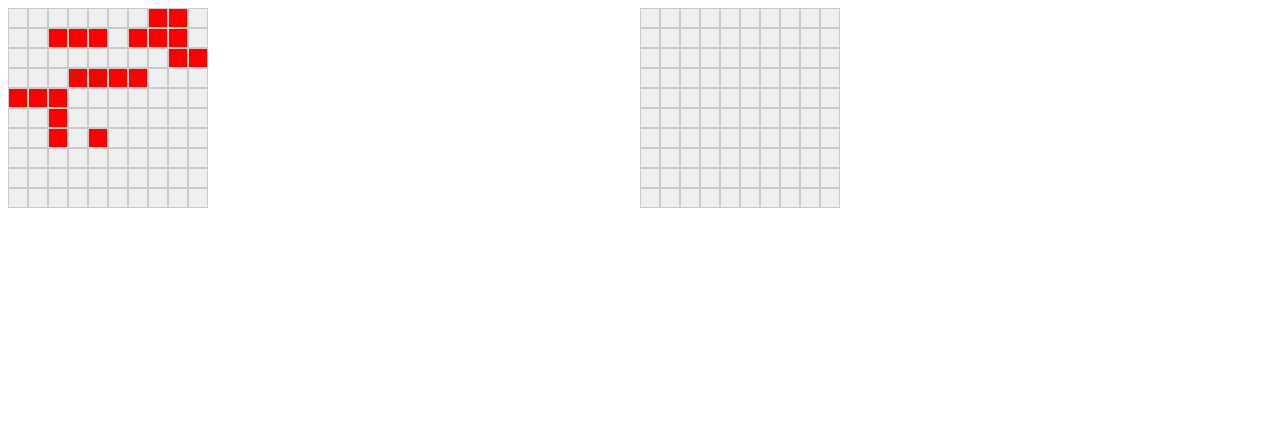
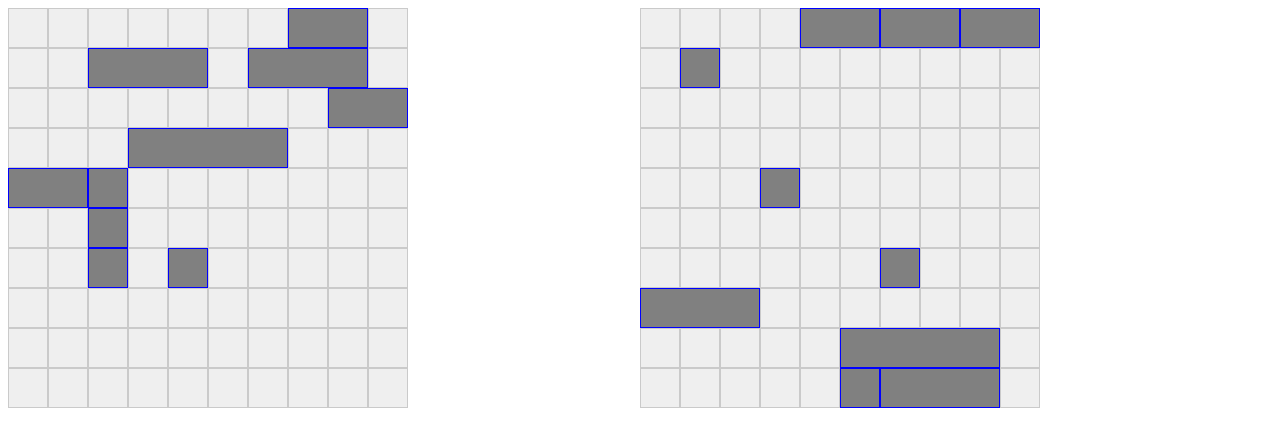
Before and after one commit to Stephenasembo/battleship, a website built with webpack: page src/index.html in a window 1280 px wide. Built offline with nearby package versions, Linux system fonts and the light colour scheme.

Commit message:
Feat: Style Displayed Ships On The Board
Color and border styling added to spots occupied by ships

```diff
--- a/src/scripts/driver.js
+++ b/src/scripts/driver.js
@@ -33,7 +33,20 @@ function displayShips(ship, board, playerBoardName) {
     horizontal = horizontal.toString();
     const displayVertical = document.querySelector(`#${playerBoardName}krow${vertical}`);
     const displayHorizontal = document.querySelector(`#${playerBoardName}krow${vertical}kcol${horizontal}`);
-    displayHorizontal.style.backgroundColor = 'red';
+
+    // Add classes for specific styling
+    displayHorizontal.classList.toggle('ship');
+    if (i === 0) {
+      if (i === ship.length - 1) {
+        displayHorizontal.classList.toggle('onlyCol');
+      } else {
+        displayHorizontal.classList.toggle('startCol');
+      }
+    } else if (i === ship.length - 1) {
+      displayHorizontal.classList.toggle('endCol');
+    } else {
+      displayHorizontal.classList.toggle('midCol');
+    }
   }
 }
 
@@ -115,5 +128,6 @@ function displayBoardShips(player) {
 }
 
 displayBoardShips(player1);
+displayBoardShips(player2);
 
 playGame();
--- a/src/styles.css
+++ b/src/styles.css
@@ -9,12 +9,44 @@
 }
 
 .board button {
-  width: 20px;
+  width: 40px;
   height: 100%;
   margin: 0;
+}
+
+button {
   border: 1px solid rgb(202, 202, 202);
 }
 
 .board > div {
-  height: 20px;
+  height: 40px;
 }
+
+.startCol {
+  border-top: 1px solid blue;
+  border-left: 1px solid blue;
+  border-bottom: 1px solid blue;
+  border-right: none;
+}
+
+.endCol {
+  border-top: 1px solid blue;
+  border-right: 1px solid blue;
+  border-bottom: 1px solid blue;
+  border-left: none;
+}
+
+.midCol {
+  border-top: 1px solid blue;
+  border-bottom: 1px solid blue;
+  border-right: none;
+  border-left: none;
+}
+
+.onlyCol {
+  border: 1px solid blue;
+}
+
+.ship {
+  background-color: grey;
+}
```
